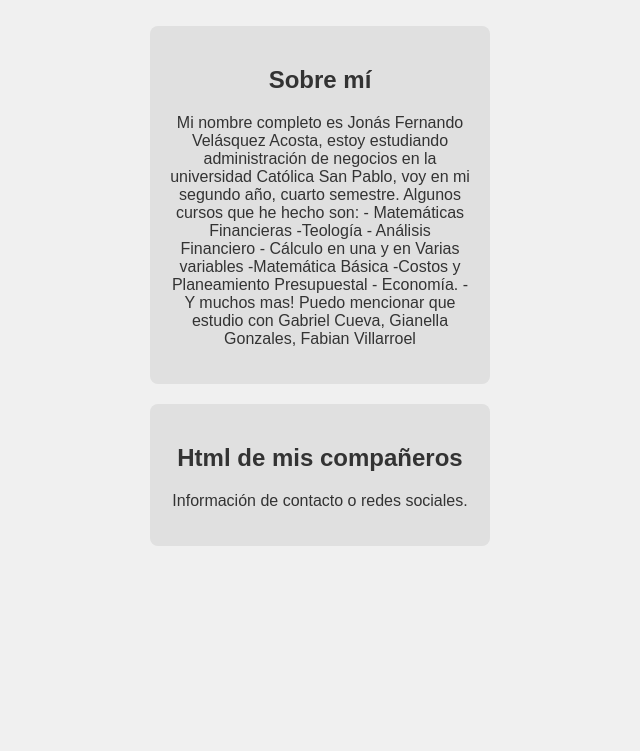
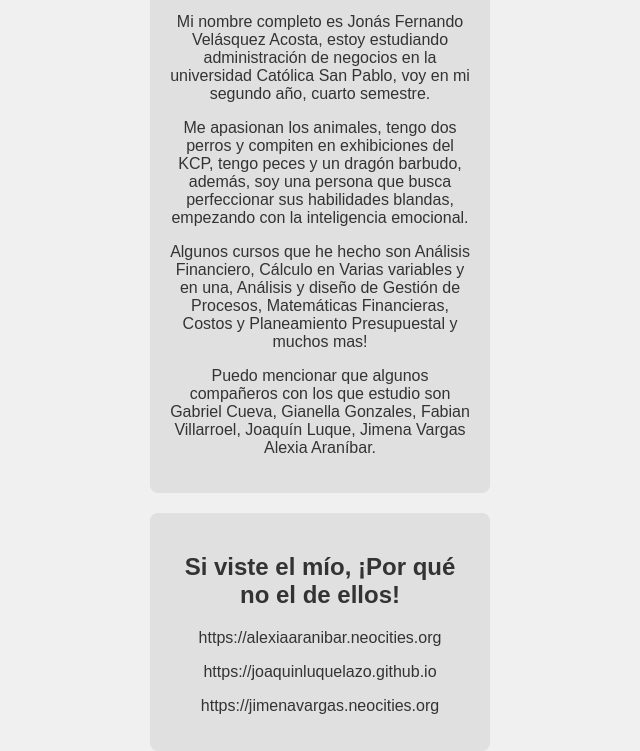
Before and after one commit to jonasvelasquezacosta/Jonas-Velasquez-Acosta, a plain HTML site: page index.html in a window 1280 px wide. Shown: the part 153-904 px from the top of the page, without its empty margins (320-960 px from the left). Before the commit the page ends 800 px from the top, so only its background shows below. Drawn offline with Linux system fonts and the light colour scheme.

Commit message:
Update index.html

```diff
--- a/index.html
+++ b/index.html
@@ -44,21 +44,20 @@
     <div class="info-blocks">
         <div class="info-block">
             <h2>Sobre mí</h2>
-            <p>Mi nombre completo es Jonás Fernando Velásquez Acosta, estoy estudiando administración de negocios en la universidad Católica San Pablo, voy en mi segundo año, cuarto semestre. Algunos cursos que he hecho son:
-           - Matemáticas Financieras
-            -Teología
-           - Análisis Financiero
-           - Cálculo en una y en Varias variables
-           -Matemática Básica
-            -Costos y Planeamiento Presupuestal
-           - Economía.
-            - Y muchos mas!
-
-            Puedo mencionar que estudio con Gabriel Cueva, Gianella Gonzales, Fabian Villarroel</p>
+            <p>Mi nombre completo es Jonás Fernando Velásquez Acosta, estoy estudiando administración de negocios en la universidad Católica San Pablo, voy en mi segundo año, cuarto semestre.
+             </p>
+            <p> Me apasionan los animales, tengo dos perros y compiten en exhibiciones del KCP, tengo peces y un dragón barbudo, además, soy una persona que busca perfeccionar sus habilidades blandas, empezando con la inteligencia emocional.
+            </p>
+            <p>Algunos cursos que he hecho son Análisis Financiero, Cálculo en Varias variables y en una, Análisis y diseño de Gestión de Procesos, Matemáticas Financieras, Costos y Planeamiento Presupuestal y muchos mas!
+            </p>
+            <p>Puedo mencionar que algunos compañeros con los que estudio son Gabriel Cueva, Gianella Gonzales, Fabian Villarroel, Joaquín Luque, Jimena Vargas Alexia Araníbar.
+            </p>
         </div>
         <div class="info-block">
-            <h2>Html de mis compañeros</h2>
-            <p>Información de contacto o redes sociales.</p>
+            <h2>Si viste el mío, ¡Por qué no el de ellos!</h2>
+            <p>https://alexiaaranibar.neocities.org</p>
+            <p>https://joaquinluquelazo.github.io</p>
+            <p>https://jimenavargas.neocities.org</p>
         </div>
     </div>
 </body>
```
